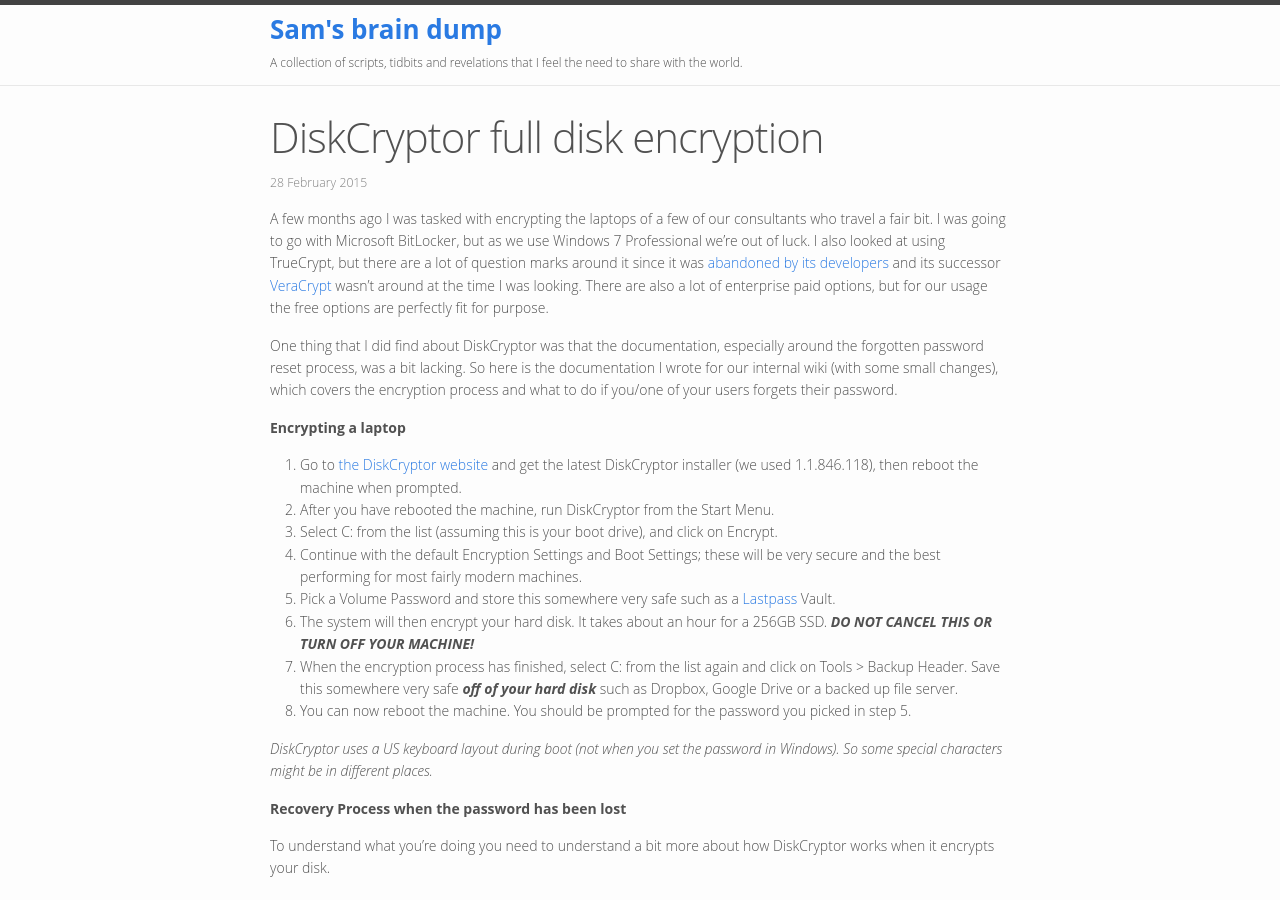
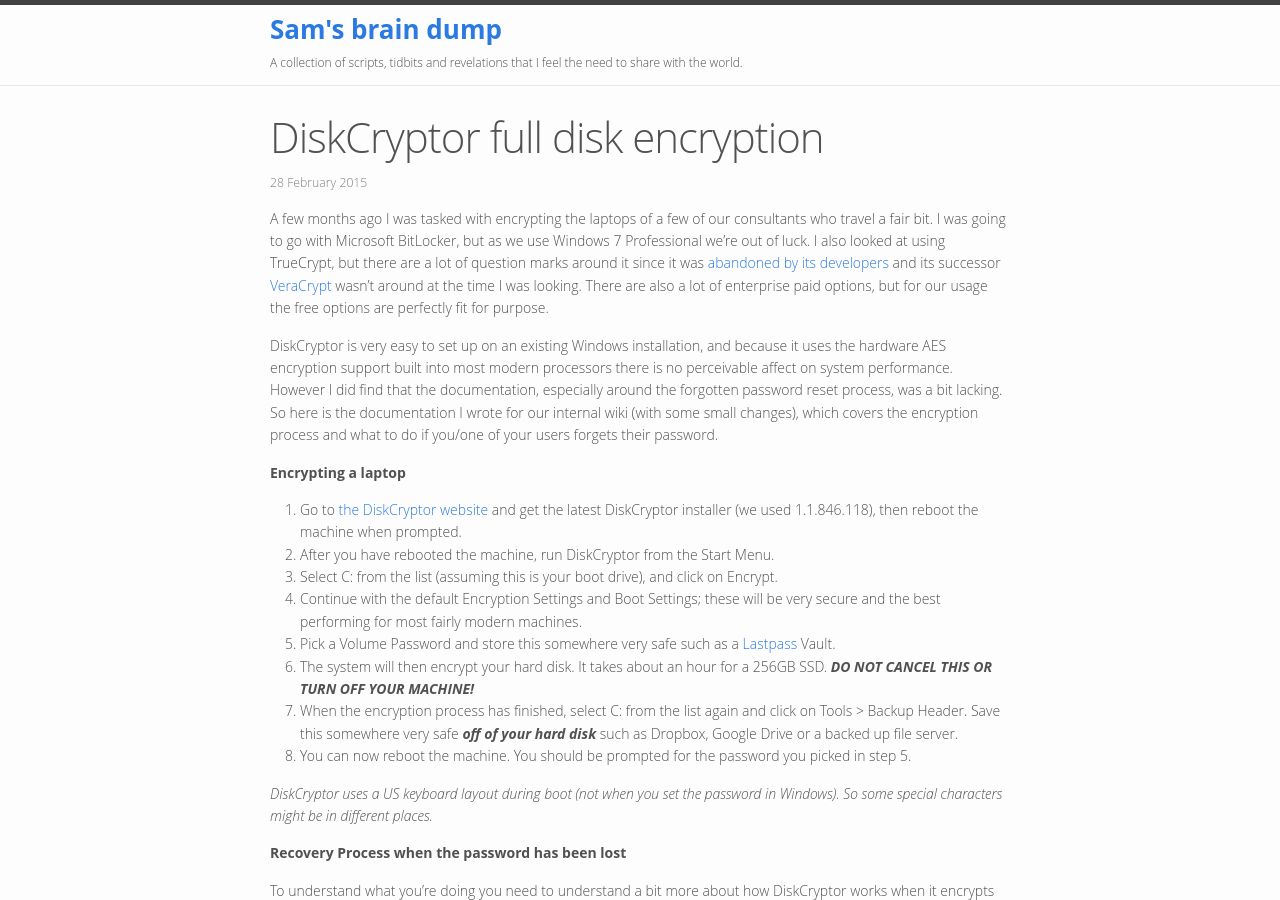
Before and after one commit to cablespaghetti/cablespaghetti.github.io, a Jekyll site: the page built from _posts/2015-02-28-diskcryptor.markdown, in a window 1280 px wide and 900 px high. Built offline with Jekyll 4.4.1, drawn with Linux system fonts in a browser that asks for light colours; some of the changed text lies outside the part shown.

Commit message:
Small changes to diskcryptor post

```diff
--- a/_posts/2015-02-28-diskcryptor.markdown
+++ b/_posts/2015-02-28-diskcryptor.markdown
@@ -6,7 +6,7 @@
 ---
 A few months ago I was tasked with encrypting the laptops of a few of our consultants who travel a fair bit. I was going to go with Microsoft BitLocker, but as we use Windows 7 Professional we're out of luck. I also looked at using TrueCrypt, but there are a lot of question marks around it since it was [abandoned by its developers](http://truecrypt.sourceforge.net/) and its successor [VeraCrypt](https://veracrypt.codeplex.com/) wasn't around at the time I was looking. There are also a lot of enterprise paid options, but for our usage the free options are perfectly fit for purpose.
 
-One thing that I did find about DiskCryptor was that the documentation, especially around the forgotten password reset process, was a bit lacking. So here is the documentation I wrote for our internal wiki (with some small changes), which covers the encryption process and what to do if you/one of your users forgets their password.
+DiskCryptor is very easy to set up on an existing Windows installation, and because it uses the hardware AES encryption support built into most modern processors there is no perceivable affect on system performance. However I did find that the documentation, especially around the forgotten password reset process, was a bit lacking. So here is the documentation I wrote for our internal wiki (with some small changes), which covers the encryption process and what to do if you/one of your users forgets their password.
 
 **Encrypting a laptop**
 
```
Also changed, not shown: other parts of _posts/2015-02-28-diskcryptor.markdown (+1 -1 lines).
